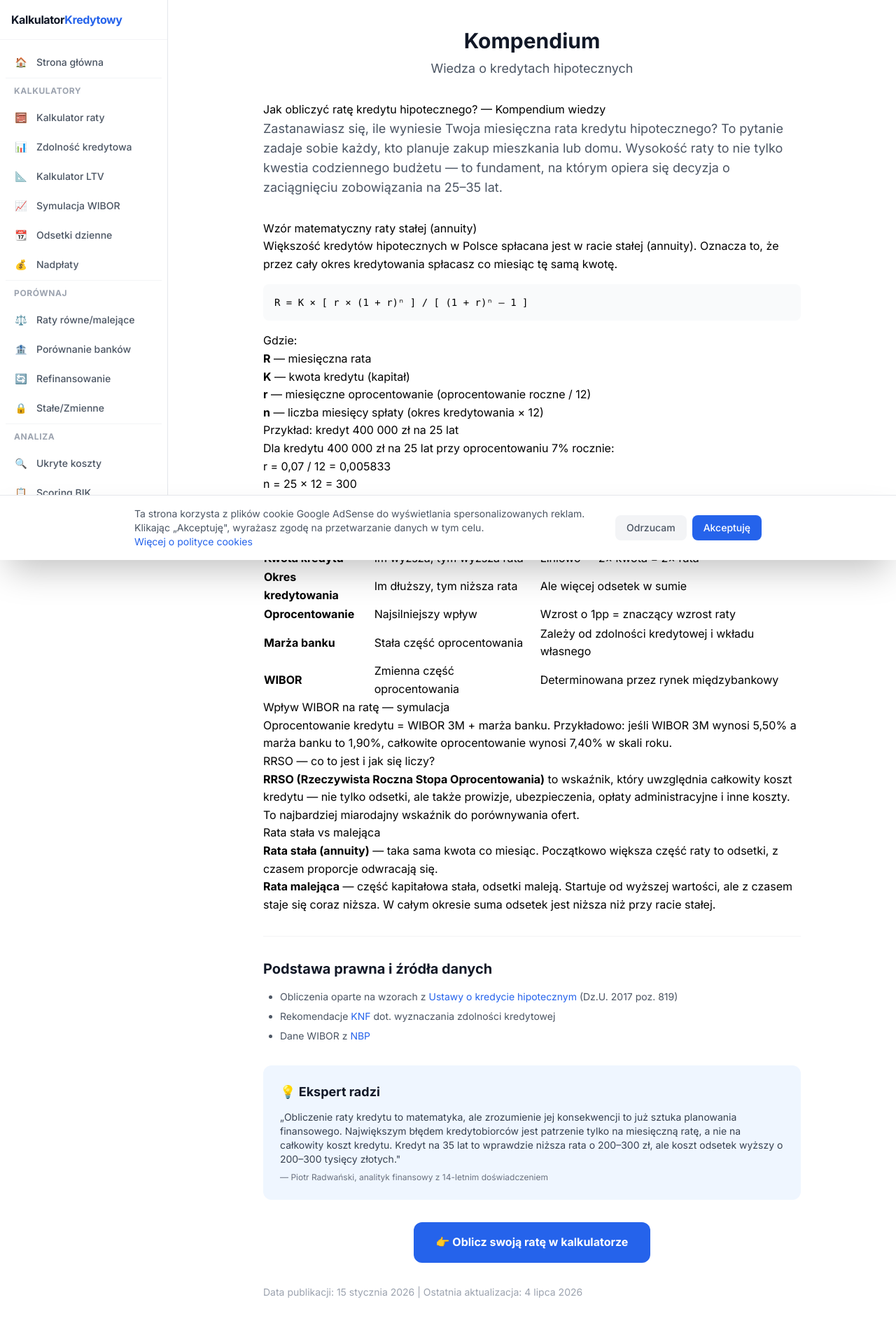
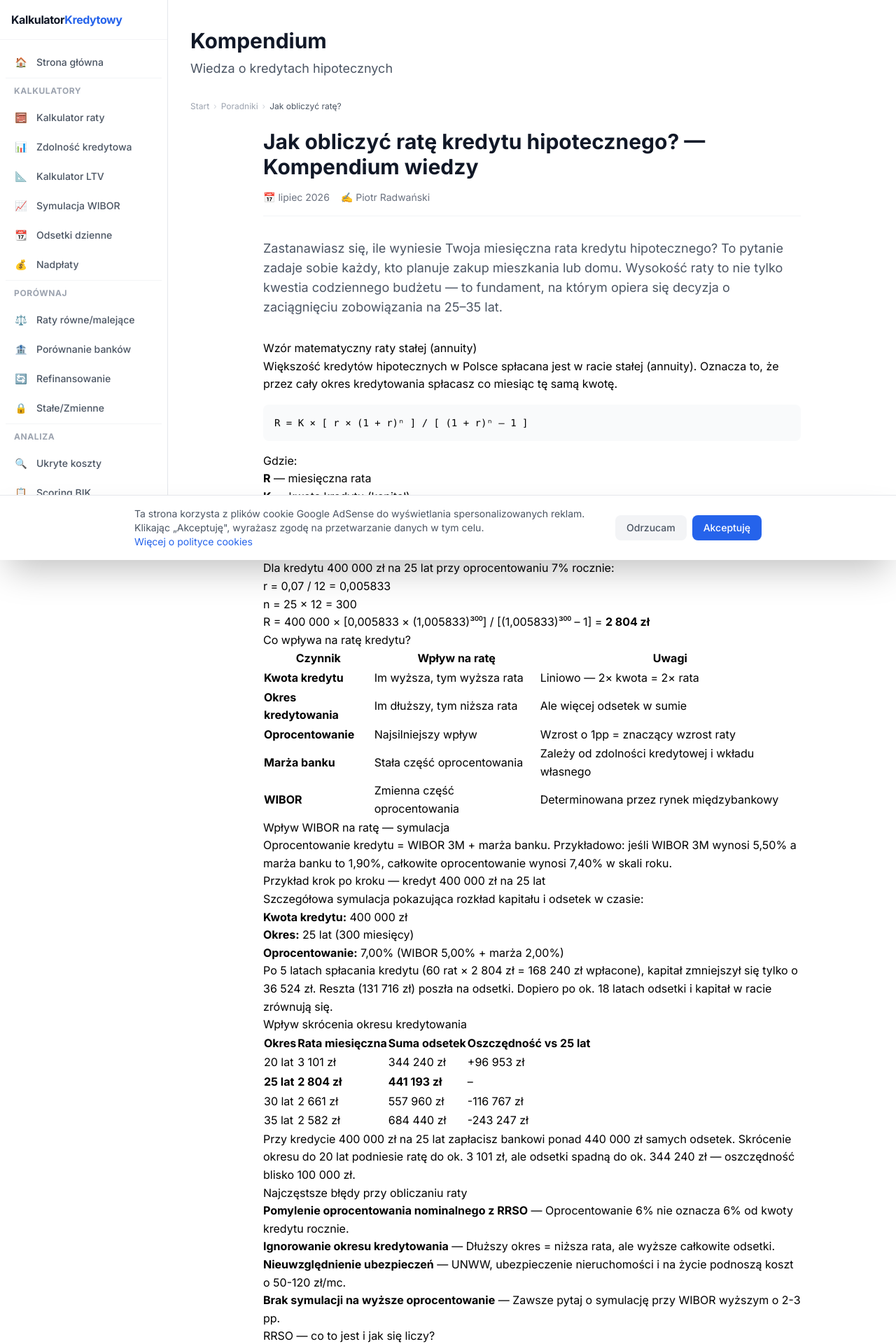
Before and after one commit to kawlas/KREDYT, a React (Vite) app: page /poradniki/jak-obliczyc-rate in a window 1280 px wide. Shown: the top 1920 px of the page at 70% size. Built offline with nearby package versions, Linux system fonts and the light colour scheme; no server answers.

Commit message:
fix: wszystkie tytuly i naglowki do lewej (usuniete text-center)
- TabContainer: H1 i subtitle left-aligned
- FaqBlock: naglowek "Czeste pytania" left-aligned
- Kompendia: CTA left-aligned
- 359/359 PASS, build OK

```diff
--- a/src/components/layout/TabContainer.tsx
+++ b/src/components/layout/TabContainer.tsx
@@ -16,7 +16,7 @@ export default function TabContainer({
   return (
     <div className="tab-container">
       {/* Header Section - Unified */}
-      <div className="text-center mb-8">
+      <div className="mb-8">
         <h1 className="text-3xl font-bold text-gray-900 mb-2">
           {title}
         </h1>
--- a/src/components/seo/FaqBlock.tsx
+++ b/src/components/seo/FaqBlock.tsx
@@ -34,7 +34,7 @@ export default function FaqBlock({ items, title = "Częste pytania", className =
       </Helmet>
 
       <div className="max-w-4xl mx-auto">
-        {title && <h2 className="text-2xl font-bold text-gray-900 mb-6 text-center">{title}</h2>}
+        {title && <h2 className="text-2xl font-bold text-gray-900 mb-6">{title}</h2>}
 
         <div className="space-y-4">
           {items.map((item) => (
--- a/src/pages/CreditCapacityCompendiumPage.tsx
+++ b/src/pages/CreditCapacityCompendiumPage.tsx
@@ -2,6 +2,8 @@ import React from 'react'
 import { Link } from 'react-router-dom'
 import TabContainer from '../components/layout/TabContainer'
 import SEOHead from '../components/shared/SEOHead'
+import BreadcrumbNav from '../components/shared/BreadcrumbNav'
+import ArticleMeta from '../components/shared/ArticleMeta'
 
 const CreditCapacityCompendiumPage: React.FC = () => {
   return (
@@ -17,8 +19,11 @@ const CreditCapacityCompendiumPage: React.FC = () => {
         schemaType="Article"
       />
 
-      <article className="max-w-3xl mx-auto prose prose-blue">
-        <h1>Zdolność kredytowa — ile możesz pożyczyć? — Kompendium wiedzy</h1>
+      <BreadcrumbNav pathname="/poradniki/zdolnosc-kredytowa/" />
+      <article className="max-w-3xl mx-auto">
+        <h1 className="text-3xl font-bold text-gray-900 mb-4">Zdolność kredytowa — ile możesz pożyczyć? — Kompendium wiedzy</h1>
+        <ArticleMeta date="lipiec 2026" expert="Piotr Radwański" />
+        <div className="prose prose-blue">
 
         <p className="text-lg text-gray-600 mb-8">
           Zdolność kredytowa to najważniejsza liczba, którą powinieneś poznać przed rozpoczęciem
@@ -79,6 +84,15 @@ const CreditCapacityCompendiumPage: React.FC = () => {
           Negatywne wpisy (opóźnienia w spłatach) mogą całkowicie zablokować kredyt.
         </p>
 
+        <h2>Bufor na wzrost stóp procentowych</h2>
+        <p>Zgodnie z Rekomendacją S KNF, banki muszą uwzględnić bufor w wysokości co najmniej 2,5 punktu procentowego do oprocentowania nominalnego kredytu. Oznacza to, że zdolność jest obliczana przy założeniu wyższego oprocentowania niż obecne. To zabezpieczenie chroni zarówno kredytobiorcę, jak i bank przed ryzykiem wzrostu stóp procentowych.</p>
+
+        <h3>Wpływ formy zatrudnienia na zdolność</h3>
+        <p>Umowa o pracę (UoP) to najlepiej widziana forma zatrudnienia — bank bierze pod uwagę 100% dochodu netto. Dla działalności gospodarczej (B2B) banki uśredniają dochód z 12-24 miesięcy i często pomniejszają go o 20-30%. Umowy zlecenia i o dzieło są akceptowane po udokumentowaniu średniej z 6-12 miesięcy. Osoby pracujące za granicą mogą liczyć na ograniczone uznanie dochodu — niektóre banki akceptują tylko 50-70%.</p>
+
+        <h3>Limit wieku a zdolność kredytowa</h3>
+        <p>Większość banków wymaga spłaty kredytu przed 70. lub 75. rokiem życia. Dla 45-latka oznacza to maksymalny okres kredytowania 25-30 lat, co przekłada się na wyższą ratę miesięczną i niższą dostępną kwotę kredytu. Osoby starsze mogą skorzystać z opcji współkredytobiorcy (np. dorosłe dzieci).</p>
+
         <h2>Jak zwiększyć zdolność kredytową?</h2>
         <ul>
           <li><strong>Spłać zobowiązania</strong> — nawet niewielka spłata karty kredytowej pomaga</li>
@@ -109,7 +123,7 @@ const CreditCapacityCompendiumPage: React.FC = () => {
           </p>
         </section>
 
-        <div className="mt-8 text-center">
+        <div className="mt-8">
           <Link
             to="/zdolnosc-kredytowa/"
             className="inline-block bg-blue-600 text-white px-8 py-4 rounded-xl font-bold hover:bg-blue-700 transition-colors"
@@ -118,6 +132,7 @@ const CreditCapacityCompendiumPage: React.FC = () => {
           </Link>
         </div>
 
+        </div>
         <p className="text-sm text-gray-400 mt-8">
           Data publikacji: <time dateTime="2026-01-15">15 stycznia 2026</time> |
           Ostatnia aktualizacja: <time dateTime="2026-07-04">4 lipca 2026</time>
--- a/src/pages/JakObliczycRatePage.tsx
+++ b/src/pages/JakObliczycRatePage.tsx
@@ -2,6 +2,8 @@ import React from 'react'
 import { Link } from 'react-router-dom'
 import TabContainer from '../components/layout/TabContainer'
 import SEOHead from '../components/shared/SEOHead'
+import BreadcrumbNav from '../components/shared/BreadcrumbNav'
+import ArticleMeta from '../components/shared/ArticleMeta'
 
 const JakObliczycRatePage: React.FC = () => {
   return (
@@ -17,8 +19,11 @@ const JakObliczycRatePage: React.FC = () => {
         schemaType="Article"
       />
 
-      <article className="max-w-3xl mx-auto prose prose-blue">
-        <h1>Jak obliczyć ratę kredytu hipotecznego? — Kompendium wiedzy</h1>
+      <BreadcrumbNav pathname="/poradniki/jak-obliczyc-rate/" />
+      <article className="max-w-3xl mx-auto">
+        <h1 className="text-3xl font-bold text-gray-900 mb-4">Jak obliczyć ratę kredytu hipotecznego? — Kompendium wiedzy</h1>
+        <ArticleMeta date="lipiec 2026" expert="Piotr Radwański" />
+        <div className="prose prose-blue">
 
         <p className="text-lg text-gray-600 mb-8">
           Zastanawiasz się, ile wyniesie Twoja miesięczna rata kredytu hipotecznego? To pytanie zadaje
@@ -97,6 +102,35 @@ const JakObliczycRatePage: React.FC = () => {
           a marża banku to 1,90%, całkowite oprocentowanie wynosi 7,40% w skali roku.
         </p>
 
+        <h2>Przykład krok po kroku — kredyt 400 000 zł na 25 lat</h2>
+        <p>Szczegółowa symulacja pokazująca rozkład kapitału i odsetek w czasie:</p>
+        <ul>
+          <li><strong>Kwota kredytu:</strong> 400 000 zł</li>
+          <li><strong>Okres:</strong> 25 lat (300 miesięcy)</li>
+          <li><strong>Oprocentowanie:</strong> 7,00% (WIBOR 5,00% + marża 2,00%)</li>
+        </ul>
+        <p>Po 5 latach spłacania kredytu (60 rat × 2 804 zł = 168 240 zł wpłacone), kapitał zmniejszył się tylko o 36 524 zł. Reszta (131 716 zł) poszła na odsetki. Dopiero po ok. 18 latach odsetki i kapitał w racie zrównują się.</p>
+
+        <h3>Wpływ skrócenia okresu kredytowania</h3>
+        <table>
+          <thead><tr><th>Okres</th><th>Rata miesięczna</th><th>Suma odsetek</th><th>Oszczędność vs 25 lat</th></tr></thead>
+          <tbody>
+            <tr><td>20 lat</td><td>3 101 zł</td><td>344 240 zł</td><td>+96 953 zł</td></tr>
+            <tr><td><strong>25 lat</strong></td><td><strong>2 804 zł</strong></td><td><strong>441 193 zł</strong></td><td>–</td></tr>
+            <tr><td>30 lat</td><td>2 661 zł</td><td>557 960 zł</td><td>-116 767 zł</td></tr>
+            <tr><td>35 lat</td><td>2 582 zł</td><td>684 440 zł</td><td>-243 247 zł</td></tr>
+          </tbody>
+        </table>
+        <p>Przy kredycie 400 000 zł na 25 lat zapłacisz bankowi ponad 440 000 zł samych odsetek. Skrócenie okresu do 20 lat podniesie ratę do ok. 3 101 zł, ale odsetki spadną do ok. 344 240 zł — oszczędność blisko 100 000 zł.</p>
+
+        <h2>Najczęstsze błędy przy obliczaniu raty</h2>
+        <ol>
+          <li><strong>Pomylenie oprocentowania nominalnego z RRSO</strong> — Oprocentowanie 6% nie oznacza 6% od kwoty kredytu rocznie.</li>
+          <li><strong>Ignorowanie okresu kredytowania</strong> — Dłuższy okres = niższa rata, ale wyższe całkowite odsetki.</li>
+          <li><strong>Nieuwzględnienie ubezpieczeń</strong> — UNWW, ubezpieczenie nieruchomości i na życie podnoszą koszt o 50-120 zł/mc.</li>
+          <li><strong>Brak symulacji na wyższe oprocentowanie</strong> — Zawsze pytaj o symulację przy WIBOR wyższym o 2-3 pp.</li>
+        </ol>
+
         <h2>RRSO — co to jest i jak się liczy?</h2>
         <p>
           <strong>RRSO (Rzeczywista Roczna Stopa Oprocentowania)</strong> to wskaźnik, który uwzględnia
@@ -137,7 +171,7 @@ const JakObliczycRatePage: React.FC = () => {
           </p>
         </section>
 
-        <div className="mt-8 text-center">
+        <div className="mt-8">
           <Link
             to="/kalkulator-raty-kredytu/"
             className="inline-block bg-blue-600 text-white px-8 py-4 rounded-xl font-bold hover:bg-blue-700 transition-colors"
@@ -146,6 +180,7 @@ const JakObliczycRatePage: React.FC = () => {
           </Link>
         </div>
 
+        </div>
         <p className="text-sm text-gray-400 mt-8">
           Data publikacji: <time dateTime="2026-01-15">15 stycznia 2026</time> |
           Ostatnia aktualizacja: <time dateTime="2026-07-04">4 lipca 2026</time>
--- a/src/pages/WiborARataPage.tsx
+++ b/src/pages/WiborARataPage.tsx
@@ -2,6 +2,8 @@ import React from 'react'
 import { Link } from 'react-router-dom'
 import TabContainer from '../components/layout/TabContainer'
 import SEOHead from '../components/shared/SEOHead'
+import BreadcrumbNav from '../components/shared/BreadcrumbNav'
+import ArticleMeta from '../components/shared/ArticleMeta'
 
 const WiborARataPage: React.FC = () => {
   return (
@@ -17,8 +19,11 @@ const WiborARataPage: React.FC = () => {
         schemaType="Article"
       />
 
-      <article className="max-w-3xl mx-auto prose prose-blue">
-        <h1>WIBOR a rata kredytu — jak się zmienia? — Kompendium wiedzy</h1>
+      <BreadcrumbNav pathname="/poradniki/wibor-a-rata/" />
+      <article className="max-w-3xl mx-auto">
+        <h1 className="text-3xl font-bold text-gray-900 mb-4">WIBOR a rata kredytu — jak się zmienia? — Kompendium wiedzy</h1>
+        <ArticleMeta date="lipiec 2026" expert="Piotr Radwański" />
+        <div className="prose prose-blue">
 
         <p className="text-lg text-gray-600 mb-8">
           WIBOR to kluczowy składnik oprocentowania kredytów hipotecznych w Polsce. Zrozumienie,
@@ -98,6 +103,24 @@ const WiborARataPage: React.FC = () => {
           wzrost raty z 1 643 zł do 3 183 zł — <strong>o 94% więcej</strong>.
         </p>
 
+        <h2>Wpływ WIBOR na ratę — tabela szczegółowa</h2>
+        <p>Założenia: kredyt na 25 lat, marża banku 2,00%. Poniżej pełna tabela wrażliwości raty na zmiany WIBOR:</p>
+        <table>
+          <thead><tr><th>WIBOR</th><th>Oprocentowanie</th><th>Rata (400k)</th><th>Rata (600k)</th></tr></thead>
+          <tbody>
+            <tr><td>2,00%</td><td>4,00%</td><td>2 114 zł</td><td>3 171 zł</td></tr>
+            <tr><td>3,00%</td><td>5,00%</td><td>2 338 zł</td><td>3 507 zł</td></tr>
+            <tr><td>4,00%</td><td>6,00%</td><td>2 582 zł</td><td>3 873 zł</td></tr>
+            <tr><td>5,00%</td><td>7,00%</td><td>2 804 zł</td><td>4 206 zł</td></tr>
+            <tr><td>5,50% (2026)</td><td>7,50%</td><td>2 889 zł</td><td>4 334 zł</td></tr>
+            <tr><td>6,92% (szczyt 2023)</td><td>8,92%</td><td>3 183 zł</td><td>4 775 zł</td></tr>
+          </tbody>
+        </table>
+        <p>Różnica między dołkiem WIBOR (0,19% w 2021) a szczytem (6,92% w 2023) to 6,73 pp. Dla kredytu 400 000 zł oznaczało to wzrost raty z 1 643 zł do 3 183 zł — o 94% więcej.</p>
+
+        <h2>Historia WIBOR — lekcja z lat 2021-2023</h2>
+        <p>W 2021 roku WIBOR 3M wynosił zaledwie 0,19%. W 2023 roku osiągnął 6,92%. To oznacza, że rata kredytu 400 000 zł na 25 lat wzrosła z 1 643 zł do 3 183 zł w ciągu zaledwie dwóch lat. Tysiące kredytobiorców doświadczyło szoku stóp procentowych. Od 2024 roku banki oferują stałe oprocentowanie na 5 lub 10 lat jako alternatywę.</p>
+
         <h2>Stałe vs zmienne oprocentowanie</h2>
         <p>
           <strong>Oprocentowanie stałe</strong> (na 5–10 lat) daje pewność wysokości raty
@@ -130,7 +153,7 @@ const WiborARataPage: React.FC = () => {
           </p>
         </section>
 
-        <div className="mt-8 text-center">
+        <div className="mt-8">
           <Link
             to="/symulacja-wibor/"
             className="inline-block bg-blue-600 text-white px-8 py-4 rounded-xl font-bold hover:bg-blue-700 transition-colors"
@@ -139,6 +162,7 @@ const WiborARataPage: React.FC = () => {
           </Link>
         </div>
 
+        </div>
         <p className="text-sm text-gray-400 mt-8">
           Data publikacji: <time dateTime="2026-01-15">15 stycznia 2026</time> |
           Ostatnia aktualizacja: <time dateTime="2026-07-04">4 lipca 2026</time>
```
